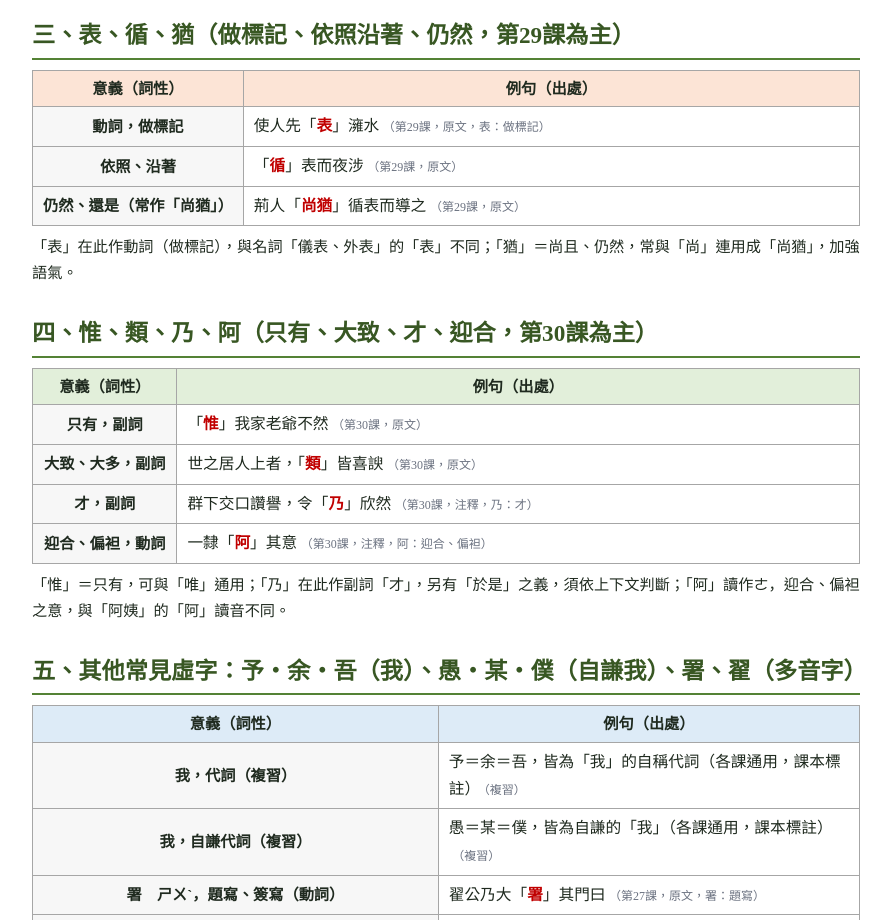
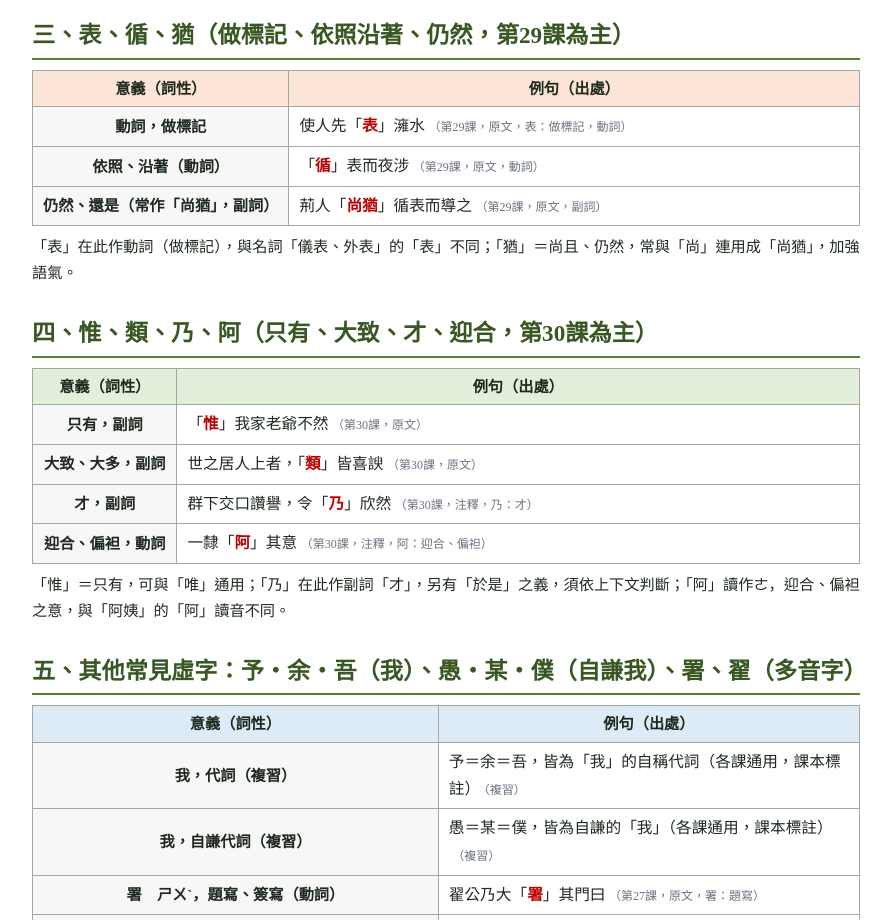
Before and after one commit to charyvalis/guwen-jindu-26-30, a plain HTML site: page index.html in a window 1280 px wide. Shown: the part 880-1800 px from the top of the page, without its empty margins (194-1085 px from the left). Drawn offline with Linux system fonts and the light colour scheme.

Commit message:
補上循、猶、表的詞性標註

```diff
--- a/index.html
+++ b/index.html
@@ -144,7 +144,7 @@
 <div class="tablewrap"><table class="meaning blue"><thead><tr><th>意義（詞性）</th><th>例句（出處）</th></tr></thead><tbody><tr><th scope="row">連詞，如果、假使</th><td><div class="ex">「<span class="hl">使</span>」柳季云是，則請受之<span class="src">（第28課，注釋，使＝如果、假使）</span></div></td></tr><tr><th scope="row">動詞，派遣</th><td><div class="ex">魯君「<span class="hl">使</span>」柳季如齊<span class="src">（第28課，原文，使＝派遣）</span></div></td></tr><tr><th scope="row">苟＝使，如果（補充）</th><td><div class="ex">苟＝使＝若＝如，皆可作「如果」解（補充，各課通用）<span class="src">（補充）</span></div></td></tr></tbody></table></div>
 <p class="note">「使」作連詞＝如果，作動詞＝派遣，須依語境判斷；「苟」與作連詞的「使」意思相同，都表示假設語氣。</p>
 <h2>三、表、循、猶（做標記、依照沿著、仍然，第29課為主）</h2>
-<div class="tablewrap"><table class="meaning orange"><thead><tr><th>意義（詞性）</th><th>例句（出處）</th></tr></thead><tbody><tr><th scope="row">動詞，做標記</th><td><div class="ex">使人先「<span class="hl">表</span>」澭水<span class="src">（第29課，原文，表：做標記）</span></div></td></tr><tr><th scope="row">依照、沿著</th><td><div class="ex">「<span class="hl">循</span>」表而夜涉<span class="src">（第29課，原文）</span></div></td></tr><tr><th scope="row">仍然、還是（常作「尚猶」）</th><td><div class="ex">荊人「<span class="hl">尚猶</span>」循表而導之<span class="src">（第29課，原文）</span></div></td></tr></tbody></table></div>
+<div class="tablewrap"><table class="meaning orange"><thead><tr><th>意義（詞性）</th><th>例句（出處）</th></tr></thead><tbody><tr><th scope="row">動詞，做標記</th><td><div class="ex">使人先「<span class="hl">表</span>」澭水<span class="src">（第29課，原文，表：做標記，動詞）</span></div></td></tr><tr><th scope="row">依照、沿著（動詞）</th><td><div class="ex">「<span class="hl">循</span>」表而夜涉<span class="src">（第29課，原文，動詞）</span></div></td></tr><tr><th scope="row">仍然、還是（常作「尚猶」，副詞）</th><td><div class="ex">荊人「<span class="hl">尚猶</span>」循表而導之<span class="src">（第29課，原文，副詞）</span></div></td></tr></tbody></table></div>
 <p class="note">「表」在此作動詞（做標記），與名詞「儀表、外表」的「表」不同；「猶」＝尚且、仍然，常與「尚」連用成「尚猶」，加強語氣。</p>
 <h2>四、惟、類、乃、阿（只有、大致、才、迎合，第30課為主）</h2>
 <div class="tablewrap"><table class="meaning"><thead><tr><th>意義（詞性）</th><th>例句（出處）</th></tr></thead><tbody><tr><th scope="row">只有，副詞</th><td><div class="ex">「<span class="hl">惟</span>」我家老爺不然<span class="src">（第30課，原文）</span></div></td></tr><tr><th scope="row">大致、大多，副詞</th><td><div class="ex">世之居人上者，「<span class="hl">類</span>」皆喜諛<span class="src">（第30課，原文）</span></div></td></tr><tr><th scope="row">才，副詞</th><td><div class="ex">群下交口讚譽，令「<span class="hl">乃</span>」欣然<span class="src">（第30課，注釋，乃：才）</span></div></td></tr><tr><th scope="row">迎合、偏袒，動詞</th><td><div class="ex">一隸「<span class="hl">阿</span>」其意<span class="src">（第30課，注釋，阿：迎合、偏袒）</span></div></td></tr></tbody></table></div>
```
Also changed, not shown: static.html (+1 -1 lines), 1 other file.
